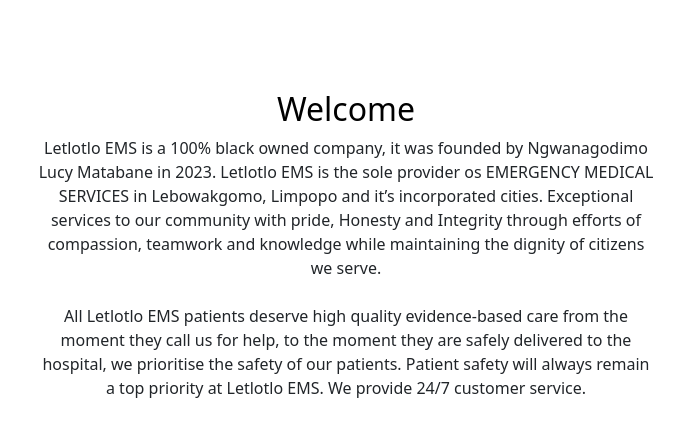
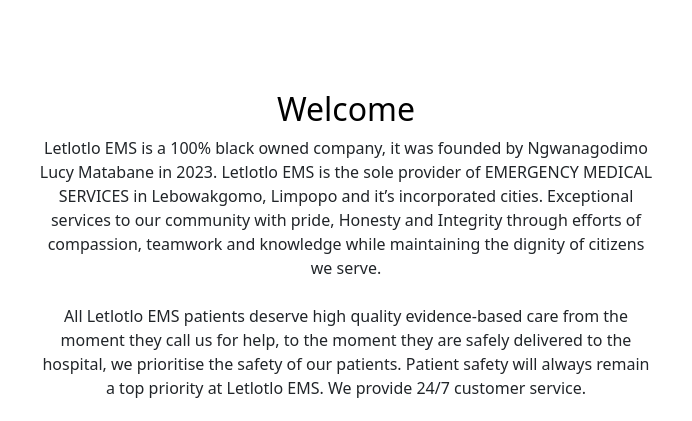
Before and after one commit to tetelomatabane/Letlotlo-Business, a plain HTML site: page index.html in a window 1280 px wide. Shown: the part 880-1301 px from the top of the page, 294-986 px from the left. Drawn offline with nearby package versions, Linux system fonts and the light colour scheme.

```diff
--- a/index.html
+++ b/index.html
@@ -78,7 +78,7 @@
         <p class="mb-4">
 
           Letlotlo EMS is a 100% black owned company, it was founded by Ngwanagodimo Lucy Matabane in 2023.
-          Letlotlo EMS is the sole provider os EMERGENCY MEDICAL SERVICES in Lebowakgomo, Limpopo and it’s incorporated cities.
+          Letlotlo EMS is the sole provider of EMERGENCY MEDICAL SERVICES in Lebowakgomo, Limpopo and it’s incorporated cities.
           Exceptional services to our community with pride, Honesty and Integrity through efforts of compassion, teamwork and knowledge while maintaining the dignity of citizens we serve.
           <br><br>
           All Letlotlo EMS patients deserve high quality evidence-based care from the moment they call us for help, to the moment they are safely delivered to the hospital, we prioritise the safety of our patients.
```
